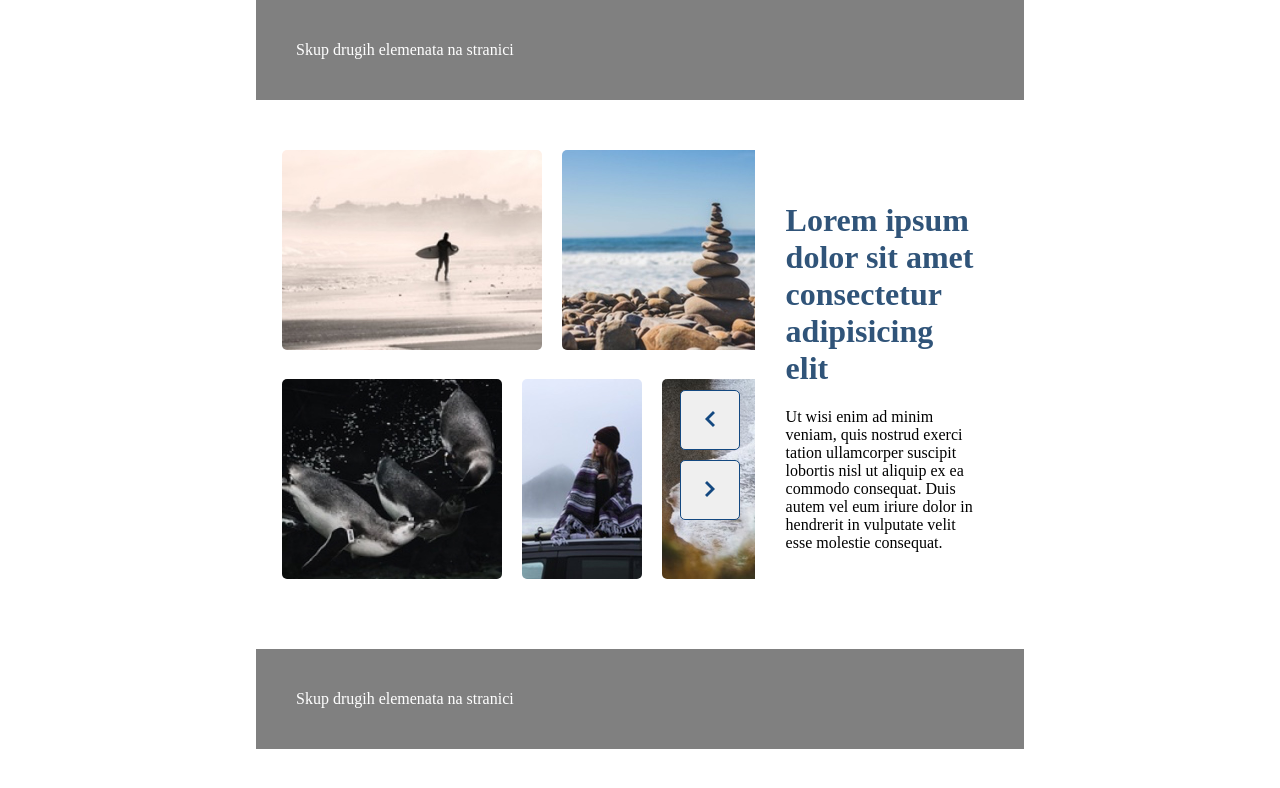
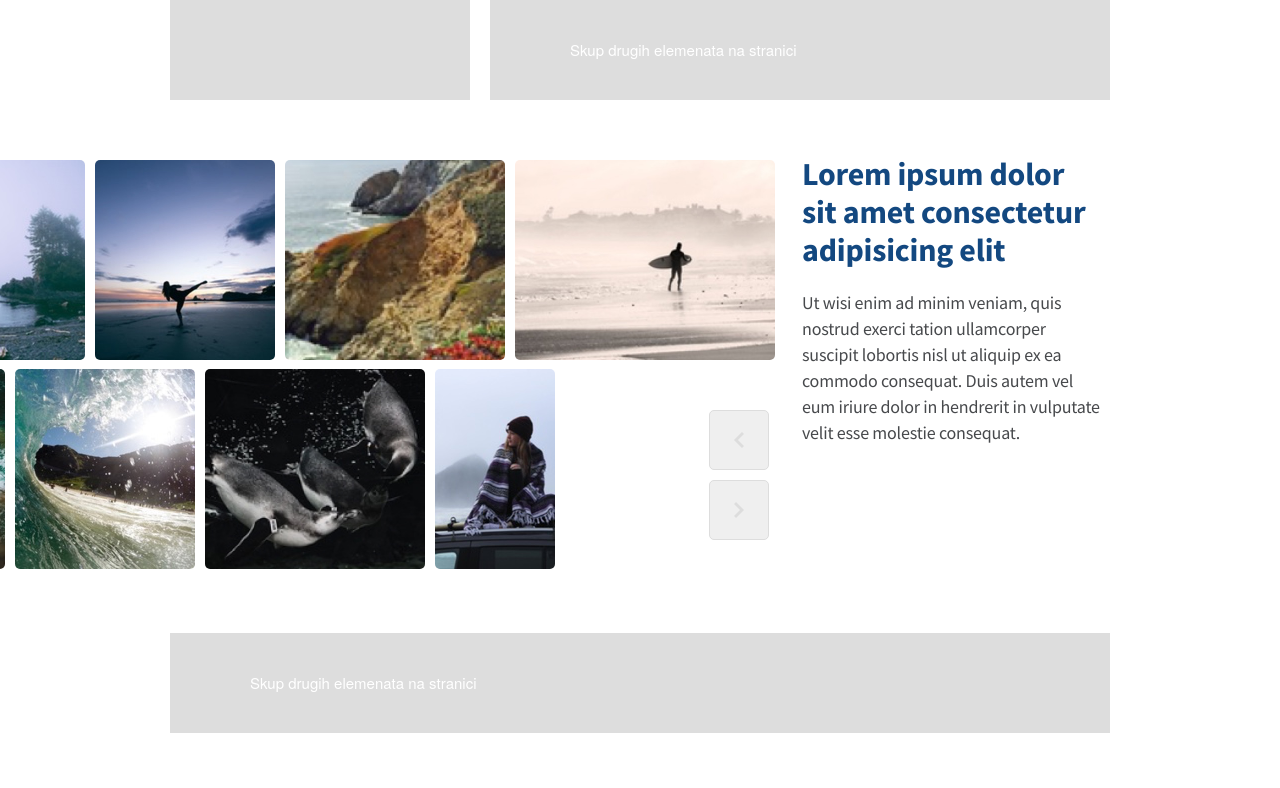
Before and after one commit to Zokky2e/factory-frontend-zadatak, a plain HTML site: page index.html in a window 1280 px wide. Both pictures are taken after a click on the button 710 px from the left and 420 px from the top of the page. Drawn offline with nearby package versions, Linux system fonts and the light colour scheme.

Commit message:
folder restructure, add sass, jquery rework
folder restructure added styles foler for sass partials and scss, jquery redone, buttons disabled while animation

```diff
--- a/index.html
+++ b/index.html
@@ -4,15 +4,18 @@
     <meta charset="UTF-8" />
     <meta http-equiv="X-UA-Compatible" content="IE=edge" />
     <meta name="viewport" content="width=device-width, initial-scale=1.0" />
-    <link rel="stylesheet" href="index.css" />
+    <link rel="stylesheet" href="./styles/index.css" />
 
     <script src="https://ajax.googleapis.com/ajax/libs/jquery/3.6.0/jquery.min.js"></script>
-    <script src="index.js"></script>
+
     <title>Factory Slider</title>
   </head>
   <body>
     <div class="page-wrapper">
-      <div class="other-content"><p>Skup drugih elemenata na stranici</p></div>
+      <div class="other-content">
+        <div class="other-content gap"></div>
+        <p>Skup drugih elemenata na stranici</p>
+      </div>
       <div class="main-content">
         <div class="media-scroller inline-snap" id="scroller">
           <div class="media-group">
@@ -45,23 +48,14 @@
             <div class="media-element">
               <img src="./Assets/slider-image-9.jpg" alt="img" />
             </div>
+            <div class="media-element">
+              <img src="./Assets/slider-image-6.jpg" alt="img" />
+            </div>
           </div>
         </div>
         <div class="arrow-buttons">
-          <button id="buttonLeft" onclick="scrollToLeft()">
-            <img
-              id="imageLeft"
-              src="./Assets/arrow-blue-left.png"
-              alt="arrow-blue-left"
-            />
-          </button>
-          <button id="buttonRight" onclick="scrollToRight()">
-            <img
-              id="imageRight"
-              src="./Assets/arrow-blue-right.png"
-              alt="arrow-blue-left"
-            />
-          </button>
+          <button class="buttonLeft" id="buttonLeft"></button>
+          <button class="buttonRight" id="buttonRight"></button>
         </div>
         <div class="text-element">
           <h1>Lorem ipsum dolor sit amet consectetur adipisicing elit</h1>
@@ -73,7 +67,10 @@
           </p>
         </div>
       </div>
-      <div class="other-content"><p>Skup drugih elemenata na stranici</p></div>
+      <div class="other-content">
+        <p>Skup drugih elemenata na stranici</p>
+      </div>
     </div>
+    <script defer src="index.js"></script>
   </body>
 </html>
--- a/index.js
+++ b/index.js
@@ -1,94 +1,34 @@
-const slides = [
-  {
-    id: 1,
-    imgSrc: "./Assets/slider-image-1.jpg",
-  },
-  {
-    id: 2,
-    imgSrc: "./Assets/slider-image-2.jpg",
-  },
-  {
-    id: 3,
-    imgSrc: "./Assets/slider-image-3.jpg",
-  },
-  {
-    id: 4,
-    imgSrc: "./Assets/slider-image-4.jpg",
-  },
-  {
-    id: 5,
-    imgSrc: "./Assets/slider-image-5.jpg",
-  },
-  {
-    id: 6,
-    imgSrc: "./Assets/slider-image-6.jpg",
-  },
-  {
-    id: 7,
-    imgSrc: "./Assets/slider-image-7.jpg",
-  },
-  {
-    id: 8,
-    imgSrc: "./Assets/slider-image-8.jpg",
-  },
-  {
-    id: 9,
-    imgSrc: "./Assets/slider-image-9.jpg",
-  },
-];
-
-var counterFirstLeft = 6;
-var counterLastLeft = 10;
-function scrollToLeft() {
-  counterFirstLeft -= 1;
-  counterLastLeft -= 1;
-  if (counterFirstLeft <= 0) counterFirstLeft = 5;
-  if (counterLastLeft <= 5) counterLastLeft = 9;
-
+$(document).ready(function () {
+  $(".arrow-buttons button").prop("disabled", false);
+  $(".arrow-buttons button").css("cursor", "pointer");
+  let counterFirstLeft = 6;
+  let counterLastLeft = 10;
+  $(".buttonRight").on("click", function () {
+    $(".arrow-buttons button").prop("disabled", true);
+    $(".arrow-buttons button").css("cursor", "not-allowed");
     $("#scroller").animate(
       {
         scrollLeft: `-=400px`,
       },
       500,
       function () {
-      $(".media-group:first-of-type").prepend(
-        `<div class="media-element">
-        <img src=${slides[counterFirstLeft - 1].imgSrc} alt="img"/>
-        </div>`
-      );
-      $(".media-group:last-of-type").prepend(
-        `<div class="media-element">
-        <img src=${slides[counterLastLeft - 1].imgSrc} alt="img"/>
-        </div>`
-      );
+        $(".arrow-buttons button").prop("disabled", false);
+        $(".arrow-buttons button").css("cursor", "pointer");
       }
     );
-}
-var counterFirstRight = 0;
-var counterLastRight = 5;
-
-function scrollToRight() {
-  counterFirstRight += 1;
-  counterLastRight += 1;
-  if (counterFirstRight >= 6) counterFirstRight = 1;
-  if (counterLastRight >= 10) counterLastRight = 6;
-
+  });
+  $(".buttonLeft").on("click", function () {
+    $(".arrow-buttons button").prop("disabled", true);
+    $(".arrow-buttons button").css("cursor", "not-allowed");
     $("#scroller").animate(
       {
         scrollLeft: `+=200px`,
       },
       500,
       function () {
-      $(".media-group:first-of-type").append(
-        `<div class="media-element">
-        <img src=${slides[counterFirstRight - 1].imgSrc} alt="img"/>
-        </div>`
-      );
-      $(".media-group:last-of-type").append(
-        `<div class="media-element">
-        <img src=${slides[counterLastRight - 1].imgSrc} alt="img"/>
-        </div>`
-      );
+        $(".arrow-buttons button").prop("disabled", false);
+        $(".arrow-buttons button").css("cursor", "pointer");
       }
     );
-}
+  });
+});
--- /dev/null
+++ b/styles/index.scss
@@ -0,0 +1,108 @@
+@import "../styles/partials/_variables";
+
+body {
+  margin: 0;
+}
+.page-wrapper {
+  @include wrapper;
+}
+.other-content {
+  min-width: 300px;
+  height: 100px;
+  background-color: $light-gray;
+  color: $white-text;
+  display: flex;
+  align-items: center;
+  p {
+    padding: 0 0 0 80px;
+    font-size: 15px;
+    line-height: 18px;
+    font-family: "HelveticaNeue";
+  }
+}
+.gap {
+  border-right: 20px solid $white-text;
+}
+.main-content {
+  width: 160%;
+  display: grid;
+  grid-template-columns: 73% 2% 20%;
+  gap: 16px;
+  margin: $margin-main;
+}
+.media-scroller {
+  left: 0;
+  max-width: 1100px;
+  display: grid;
+  grid-auto-flow: row;
+  gap: 5px;
+  overflow-x: auto;
+}
+::-webkit-scrollbar {
+  width: 10px;
+}
+.inline-snap {
+  scroll-padding-inline: 16px;
+  > * {
+    scroll-snap-align: start;
+  }
+  > .media-group {
+    display: flex;
+  }
+}
+.media-element {
+  flex-grow: 0;
+  flex-shrink: 1;
+  padding: 0 5px;
+  > img {
+    height: 200px;
+    border-radius: 5px;
+  }
+}
+.arrow-buttons {
+  display: flex;
+  flex-direction: column;
+  align-items: center;
+  gap: 10px;
+  position: relative;
+  z-index: 10;
+  left: -80px;
+  top: 250px;
+  button {
+    width: 60px;
+    height: 60px;
+    border: 1px solid $light-gray;
+    border-radius: 5px;
+  }
+  img {
+    aspect-ratio: 1/1;
+  }
+}
+.buttonLeft {
+  @include background;
+  background-image: url("../assets/arrow-gray-left.png");
+  &:hover {
+    background-image: url("../assets/arrow-blue-left.png");
+    border-color: $blue;
+  }
+}
+.buttonRight {
+  @include background;
+  background-image: url("../assets/arrow-gray-right.png");
+  &:hover {
+    background-image: url("../assets/arrow-blue-right.png");
+    border-color: $blue;
+  }
+}
+.text-element {
+  margin: auto 0;
+  position: relative;
+  top: -68px;
+  left: -48px;
+  > h1 {
+    @include fontBold;
+  }
+  @include fontRegular;
+
+  letter-spacing: -0.2px;
+}
--- /dev/null
+++ b/styles/partials/_variables.scss
@@ -0,0 +1,38 @@
+$black: #000000;
+$dark-gray: #47494c;
+$light-gray: #dddddd;
+$blue: #134880;
+$color-regular: #47494c;
+$color-bold: #134880;
+$white-text: #ffffff;
+@font-face {
+  font-family: "SourseSansProBold";
+  src: url("../../assets/SourceSansPro-Bold.ttf");
+}
+@font-face {
+  font-family: "SourseSansProRegular";
+  src: url("../../assets/SourceSansPro-Regular.ttf");
+}
+@mixin fontRegular {
+  font-family: "SourseSansProRegular", sans-serif;
+  font-size: 18px;
+  line-height: 26px;
+  color: $color-regular;
+}
+@mixin fontBold {
+  font-family: "SourseSansProBold", sans-serif;
+  font-size: 32px;
+  line-height: 38px;
+  color: $color-bold;
+}
+@mixin wrapper {
+  width: $page-width;
+  margin: 0 auto;
+}
+
+@mixin background {
+  background-repeat: no-repeat;
+  background-position: center;
+}
+$page-width: 940px;
+$margin-main: 60px 0 60px -480px;
```
Also changed, not shown: Assets/SourceSansPro-Bold.ttf (added), Assets/SourceSansPro-Regular.ttf (added), index.css (deleted), styles/index.css (added), 1 other file. Lines whose indentation alone changed are shown as unchanged.
